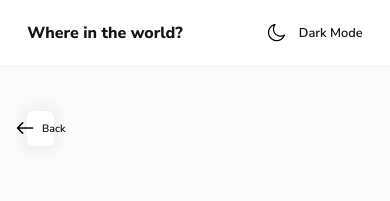
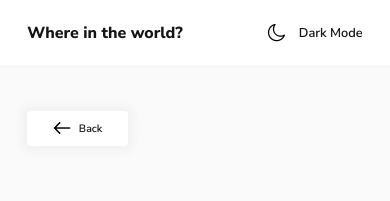
Before and after one commit to giandefaria/rest-countries-api-with-color-theme-switcher-master, a React (Create React App) app: page /countryinfo/1 in a window 390 px wide. Shown: the top 201 px of the page. Built offline with nearby package versions, Linux system fonts and the light colour scheme; no server answers.

Commit message:
ajustando botão de retorno

```diff
--- a/src/pages/country-info/country-info.css
+++ b/src/pages/country-info/country-info.css
@@ -120,6 +120,13 @@
 
 @media screen and (max-width: 440px) {
 
+    .back-home {
+        width: 30%;
+        display: block;
+        margin-bottom: 40px;
+        border-radius: 4px;
+    }
+
     .container-country {
         flex-direction: column;
         align-items: flex-start;
```
